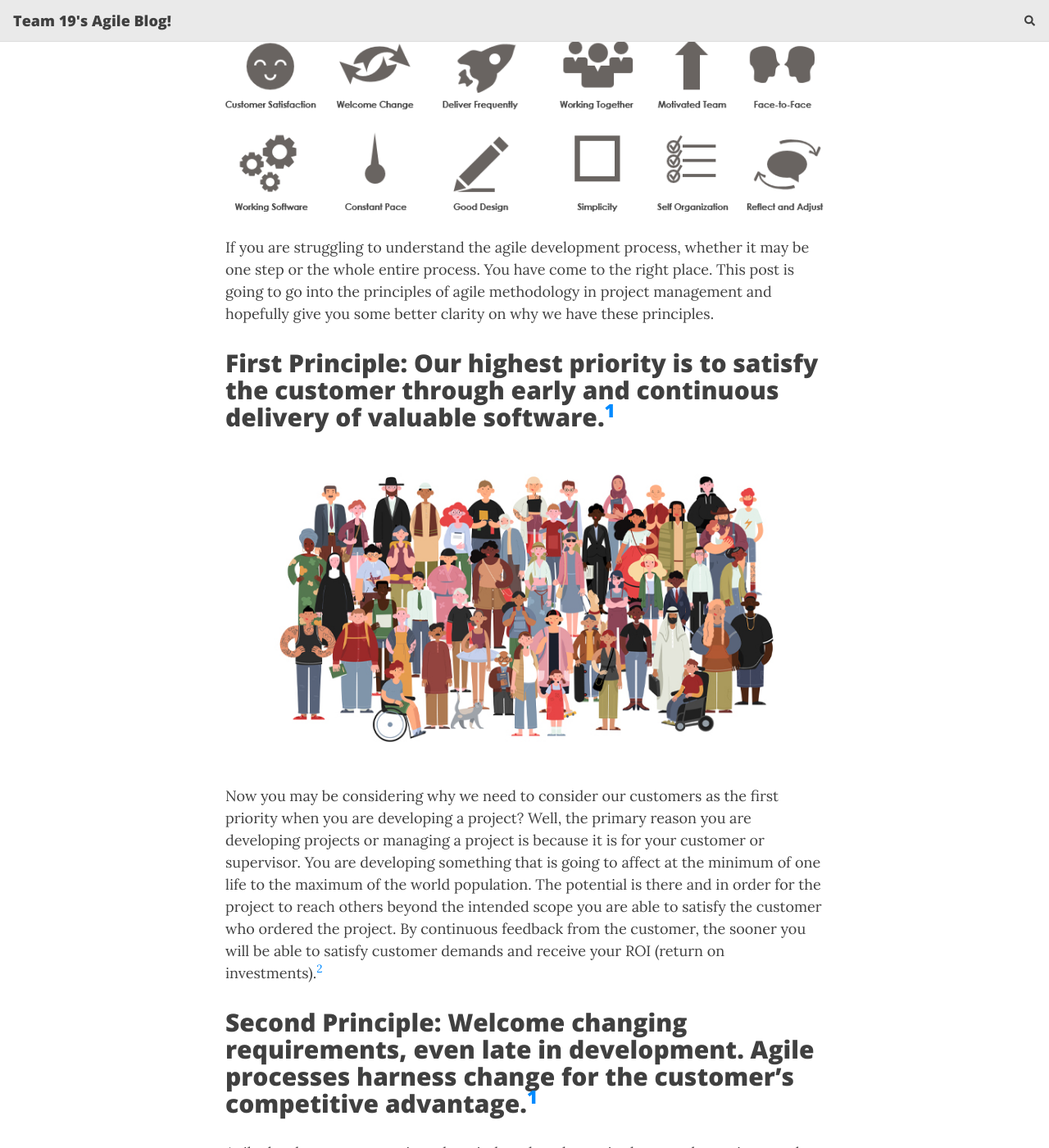
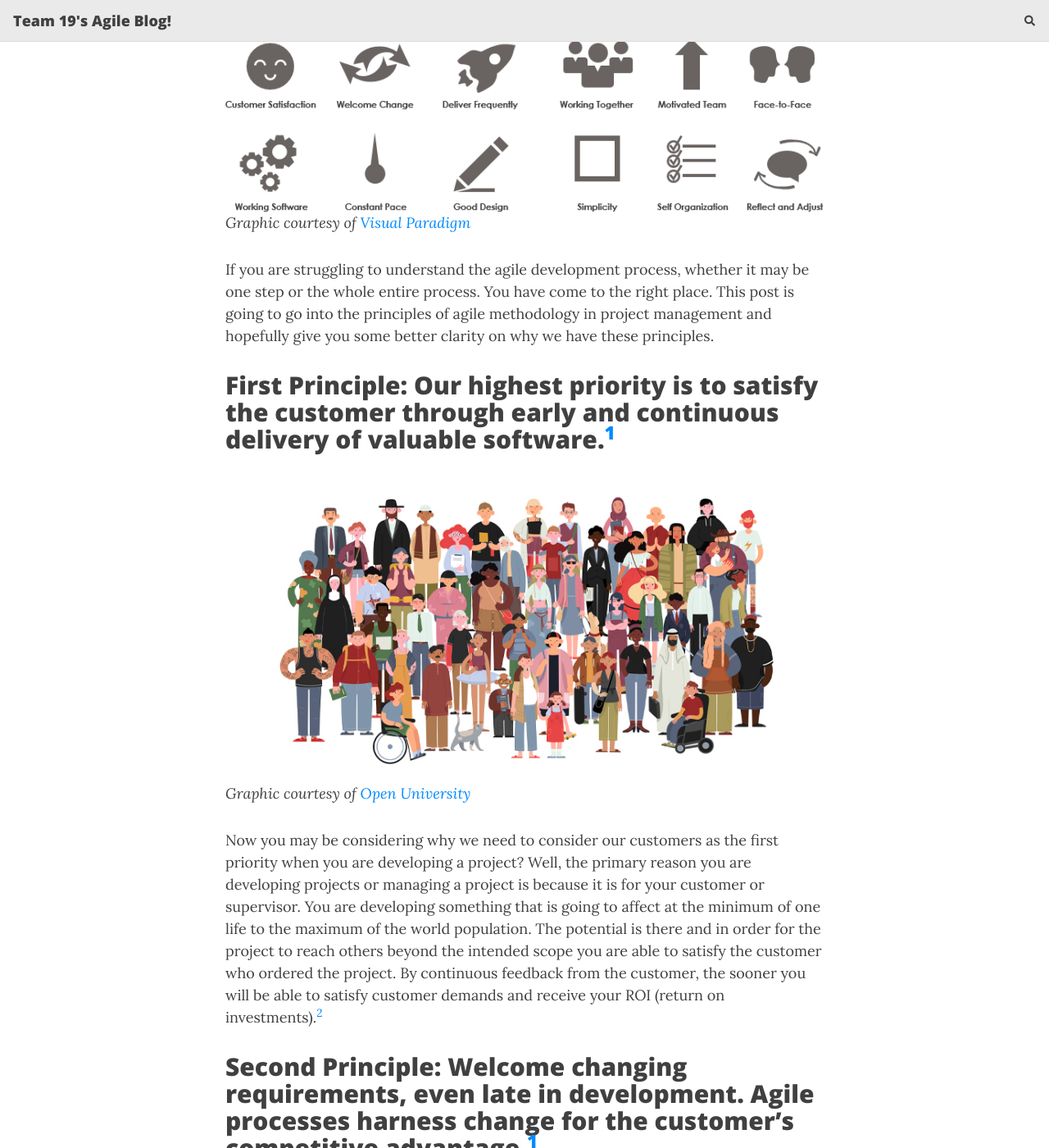
Before and after one commit to dlouangr/agile-blog, a Jekyll site: the page built from _posts/2023-09-11-post2.md, in a window 1280 px wide and 1400 px high, scrolled down 586 px. Shown: the whole window at 82% size. Built offline with Jekyll 4.4.1, drawn with Linux system fonts in a browser that asks for light colours; nearby versions of some CDN libraries; comment, search, counter and statistics services are not loaded.

Commit message:
Update 2023-09-11-post2.md

```diff
--- a/_posts/2023-09-11-post2.md
+++ b/_posts/2023-09-11-post2.md
@@ -7,12 +7,14 @@ tags: [agile]
 ---
 
 ![agile-principles](/assets/img/agile-principles.png)
+*Graphic courtesy of [Visual Paradigm]([https://www.qagile.pl/wp-content/uploads/2018/04/versionone-12th-annual-state-of-agile-report.pdf](https://www.visual-paradigm.com/scrum/agile-manifesto-and-agile-principles/))*
 
 If you are struggling to understand the agile development process, whether it may be one step or the whole entire process. You have come to the right place. This post is going to go into the principles of agile methodology in project management and hopefully give you some better clarity on why we have these principles.
 
 ## First Principle: Our highest priority is to satisfy the customer through early and continuous delivery of valuable software.[^3]
 
 ![Customers](/assets/img/Customers.jpeg)
+*Graphic courtesy of [Open University](https://www.open.edu/openlearn/money-business/understanding-your-customers/content-section-0?active-tab=description-tab)*
 
 Now you may be considering why we need to consider our customers as the first priority when you are developing a project? Well, the primary reason you are developing projects or managing a project is because it is for your customer or supervisor. You are developing something that is going to affect at the minimum of one life to the maximum of the world population. The potential is there and in order for the project to reach others beyond the intended scope you are able to satisfy the customer who ordered the project. By continuous feedback from the customer, the sooner you will be able to satisfy customer demands and receive your ROI (return on investments).[^2]
 
```
